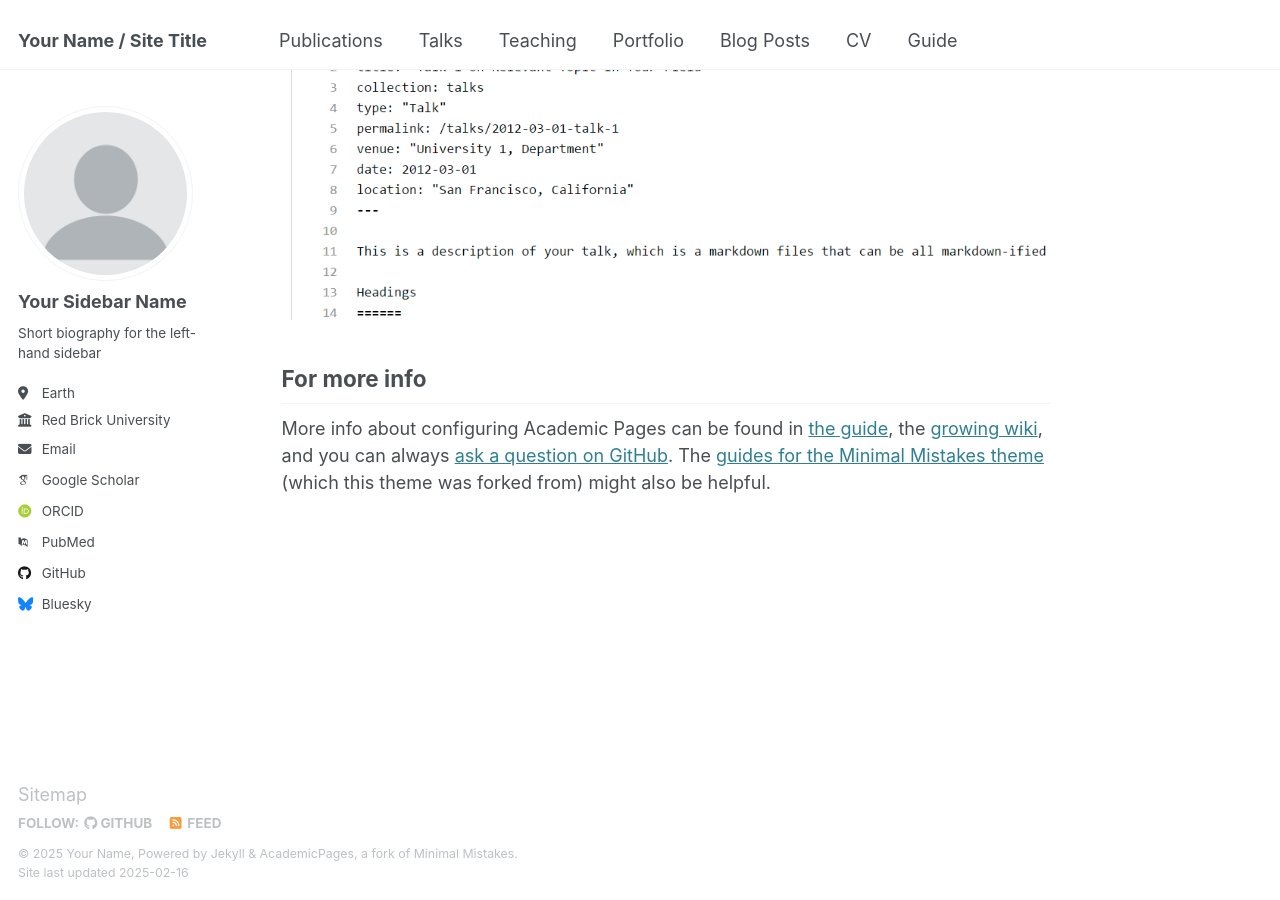
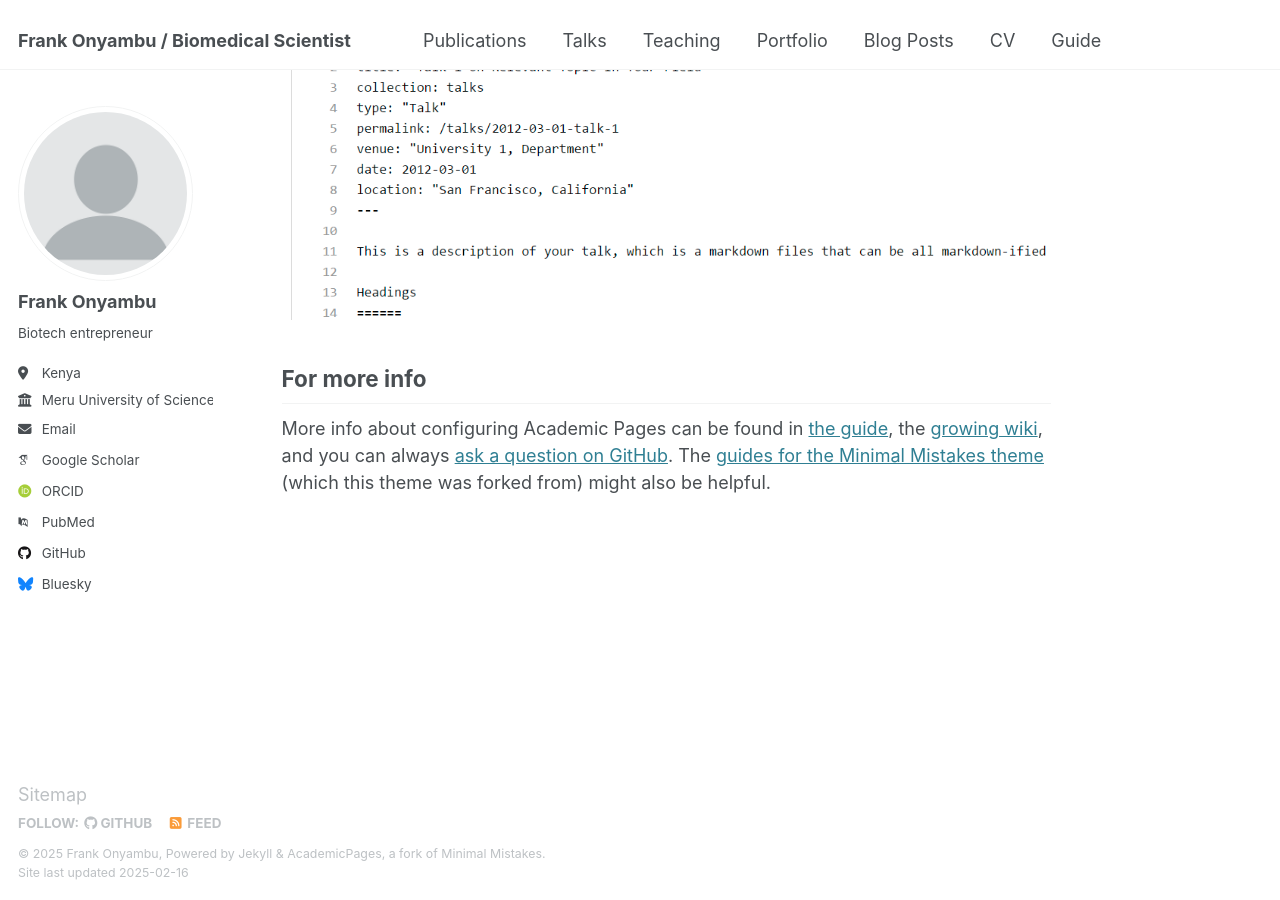
Before and after one commit to fonyambu/website, a Jekyll site: the page built from _pages/about.md, in a window 1280 px wide and 900 px high, scrolled down 2642 px. Built offline with Jekyll 4.4.1, drawn with Linux system fonts in a browser that asks for light colours; some web fonts are replaced.

Commit message:
Update _config.yml

```diff
--- a/_config.yml
+++ b/_config.yml
@@ -9,11 +9,11 @@
 # Basic Site Settings
 locale                   : "en-US"
 site_theme               : "default"
-title                    : "Your Name / Site Title"
+title                    : "Frank Onyambu / Biomedical Scientist"
 title_separator          : "-"
-name                     : &name "Your Name"
-description              : &description "personal description"
-url                      : https://academicpages.github.io # the base hostname & protocol for your site e.g. "https://[your GitHub username].github.io"
+name                     : &name "Frank Onyambu"
+description              : &description "Biotech scientist inventing the future of biomedical careers on the continent"
+url                      : https://fonyambu.github.io # the base hostname & protocol for your site e.g. "https://[your GitHub username].github.io"
 baseurl                  : "" # the subpath of your site, e.g. "/blog"
 repository               : "academicpages/academicpages.github.io"
 
@@ -23,13 +23,13 @@ repository               : "academicpages/academicpages.github.io"
 author:
   # Biographic information
   avatar           : "profile.png"
-  name             : "Your Sidebar Name"
-  pronouns         : # example: "she/her"
-  bio              : "Short biography for the left-hand sidebar"
-  location         : "Earth"
-  employer         : "Red Brick University"
+  name             : "Frank Onyambu"
+  pronouns         : # example: "NA"
+  bio              : "Biotech entrepreneur"
+  location         : "Kenya"
+  employer         : "Meru University of Science and Technology"
   uri              : # URL
-  email            : "none@example.org"
+  email            : "frank.onyambu@iscb.org"
 
   # Academic websites
   arxiv            : # URL - Update with the correct link to your profile
```
